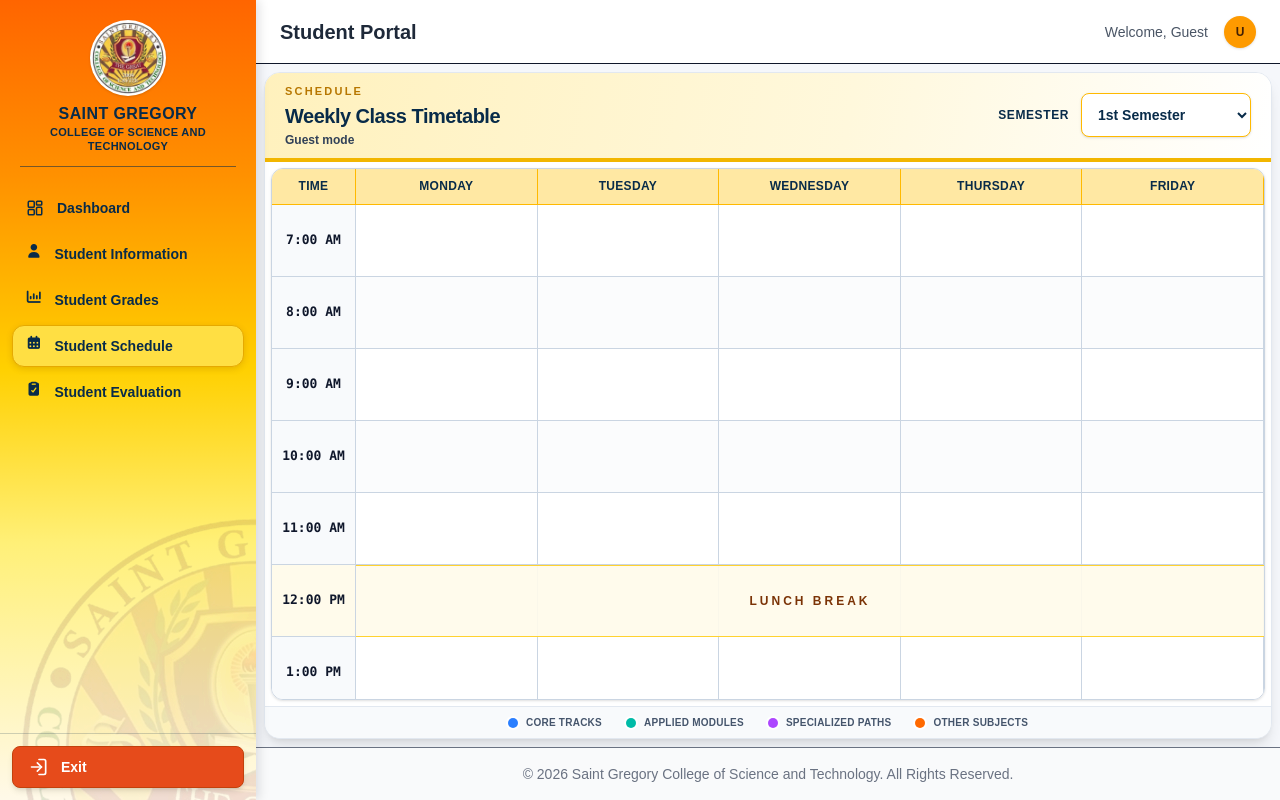
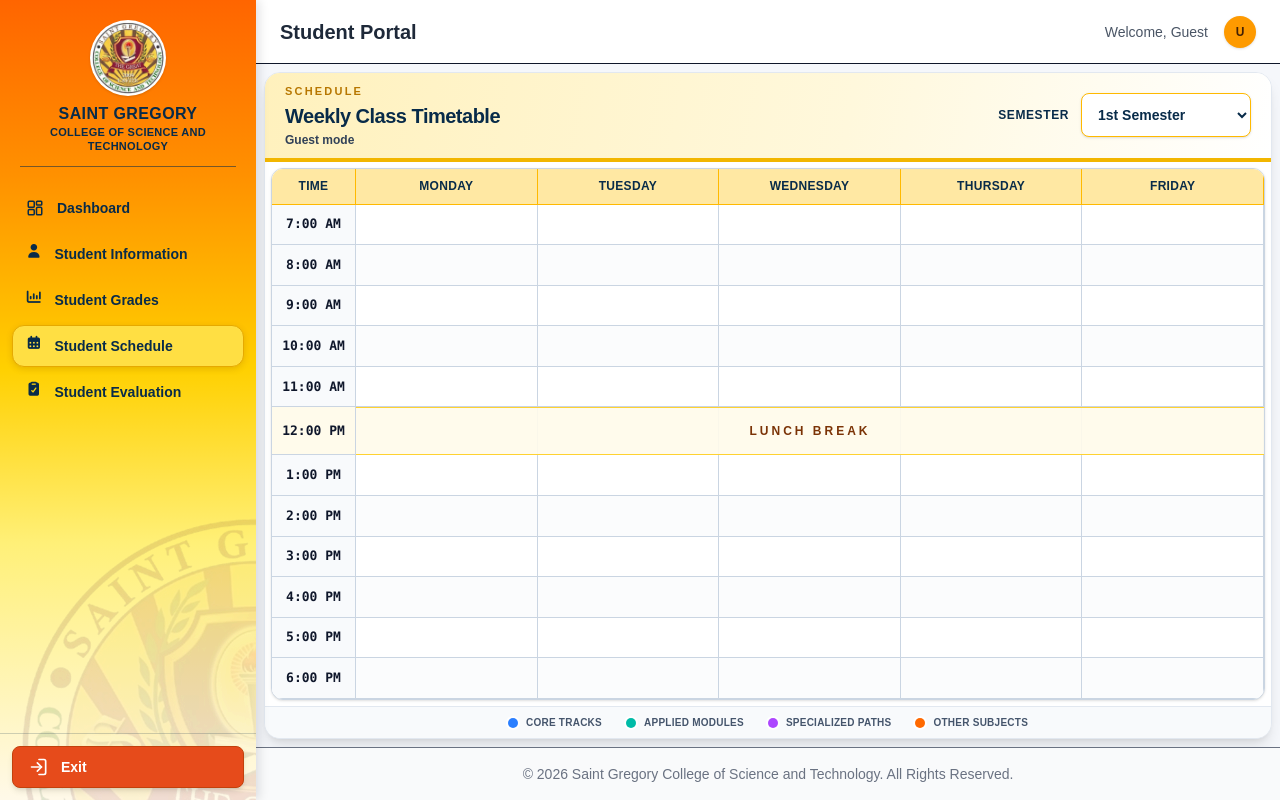
Before and after one commit to stgregdemo1-dotcom/Student_Portal, a Next.js app: page /portal/students/schedule in a window 1280 px wide. Built offline with nearby package versions, Linux system fonts and the light colour scheme.

Commit message:
Update page.tsx

```diff
--- a/app/portal/students/schedule/page.tsx
+++ b/app/portal/students/schedule/page.tsx
@@ -148,14 +148,14 @@ export default function StudentSchedulePage() {
             Swipe sideways to view the week. Tap a class for details.
           </p>
           <div
-            className="min-h-0 min-w-0 flex-1 overflow-auto overscroll-contain rounded-xl border border-slate-300 bg-white shadow-sm"
+            className="min-h-0 min-w-0 flex-1 overflow-auto overscroll-contain rounded-xl border border-slate-300 bg-white shadow-sm lg:overflow-hidden"
           >
             <div
-            className="grid h-full min-h-[948px] min-w-[760px] overflow-visible bg-white [--schedule-row-min:76px] lg:min-h-[900px] lg:min-w-0 lg:overflow-hidden lg:[--schedule-row-min:72px]"
+            className="grid h-full min-h-[1404px] min-w-[1004px] overflow-visible bg-white [--schedule-day-min:184px] [--schedule-row-min:120px] [--schedule-lunch-row:48px] lg:min-h-0 lg:min-w-0 lg:overflow-hidden lg:[--schedule-day-min:120px] lg:[--schedule-row-min:0px] lg:[--schedule-lunch-row:48px]"
             style={{
               gap: 0,
-              gridTemplateColumns: "84px repeat(5, minmax(120px, 1fr))",
-              gridTemplateRows: "36px repeat(12, minmax(var(--schedule-row-min), 1fr))"
+              gridTemplateColumns: "84px repeat(5, minmax(var(--schedule-day-min), 1fr))",
+              gridTemplateRows: `36px repeat(5, minmax(var(--schedule-row-min), 1fr)) var(--schedule-lunch-row) repeat(6, minmax(var(--schedule-row-min), 1fr))`
             }}
           >
 
@@ -192,7 +192,7 @@ export default function StudentSchedulePage() {
                     gridColumnStart: 1,
                     gridRowStart: rowStart,
                   }}
-                  className={`sticky left-0 z-20 flex min-w-0 flex-col items-center justify-center border-b border-r border-slate-300 p-0.5 text-center font-mono text-[13px] font-extrabold leading-tight text-slate-900 sm:p-1 ${block.isLunch ? "bg-amber-50 text-amber-900" : "bg-slate-50"
+                  className={`sticky left-0 z-20 flex min-w-0 flex-col items-center justify-center border-b border-r border-slate-300 p-0.5 text-center font-mono text-[11px] font-extrabold leading-tight text-slate-900 sm:p-1 sm:text-[13px] ${block.isLunch ? "bg-amber-50 text-amber-900" : "bg-slate-50"
                     }`}
                 >
                   <span>{block.start}</span>
@@ -238,30 +238,30 @@ export default function StudentSchedulePage() {
                   type="button"
                   aria-label={`${sub.subject_name || sub.subject_id}, ${sub["subject-day"]}, ${sub.class_time?.start} to ${sub.class_time?.end}. Tap for details.`}
                   onClick={() => setSelectedSubject(sub)}
-                  className={`m-0.5 flex min-h-0 min-w-0 cursor-pointer flex-col overflow-visible rounded-md border border-slate-300 text-left shadow-sm transition-colors hover:brightness-95 focus-visible:z-10 focus-visible:outline-none focus-visible:ring-2 focus-visible:ring-inset focus-visible:ring-[#d99a00] sm:m-1 sm:rounded-lg ${isSingleHour ? "items-center justify-center gap-1 p-2" : "items-stretch justify-start gap-1.5 p-2 sm:gap-2 sm:p-2.5"} ${colorStyle}`}
+                  className={`m-0.5 flex min-h-0 min-w-0 cursor-pointer flex-col overflow-hidden rounded-md border border-slate-300 text-left shadow-sm transition-colors hover:brightness-95 focus-visible:z-10 focus-visible:outline-none focus-visible:ring-2 focus-visible:ring-inset focus-visible:ring-[#d99a00] sm:m-1 sm:rounded-lg ${isSingleHour ? "items-center justify-center gap-1 p-1 sm:p-2" : "items-stretch justify-start gap-1 p-1 sm:gap-2 sm:p-2.5"} ${colorStyle}`}
                   style={{
                     gridColumnStart: colStart,
                     gridRowStart: startTrack,
                     gridRowEnd: endTrack,
                   }}
                 >
-                  <div className="w-full shrink-0 whitespace-normal break-words text-center text-base font-extrabold uppercase leading-tight tracking-tight">
+                  <div className="w-full shrink-0 whitespace-normal break-words text-center text-xs font-extrabold uppercase leading-tight tracking-tight sm:text-base">
                     {sub.subject_name || sub.subject_id}
                   </div>
 
                   {isSingleHour ? (
-                    <div className="flex w-full shrink-0 flex-col gap-0.5 border-t border-slate-300/70 pt-1 text-center text-xs font-semibold leading-tight text-slate-700">
+                    <div className="hidden w-full shrink-0 flex-col gap-0.5 border-t border-slate-300/70 pt-1 text-center text-[9px] font-semibold leading-tight text-slate-700 sm:flex sm:text-xs">
                       <span className="whitespace-normal break-words">Room: {sub.room || "Room TBA"}</span>
                       <span className="whitespace-normal break-words font-mono text-emerald-800">
                         {sub.class_time?.start}–{sub.class_time?.end}
                       </span>
                     </div>
                   ) : (
-                    <div className="flex min-w-0 shrink-0 flex-col gap-1 border-t border-slate-300/70 pt-1.5 text-left text-xs sm:gap-1.5">
-                      <div className="whitespace-normal break-words text-[13px] font-bold text-slate-700">
+                    <div className="hidden min-w-0 shrink-0 flex-col gap-1 border-t border-slate-300/70 pt-1.5 text-left text-[10px] sm:flex sm:gap-1.5 sm:text-xs">
+                      <div className="whitespace-normal break-words font-bold text-slate-700 sm:text-[13px]">
                         Room: {sub.room || "Room TBA"}
                       </div>
-                      <div className="whitespace-normal break-words font-mono text-[13px] font-bold text-emerald-800">
+                      <div className="whitespace-normal break-words font-mono font-bold text-emerald-800 sm:text-[13px]">
                         Time: {sub.class_time?.start}–{sub.class_time?.end}
                       </div>
                     </div>
```
